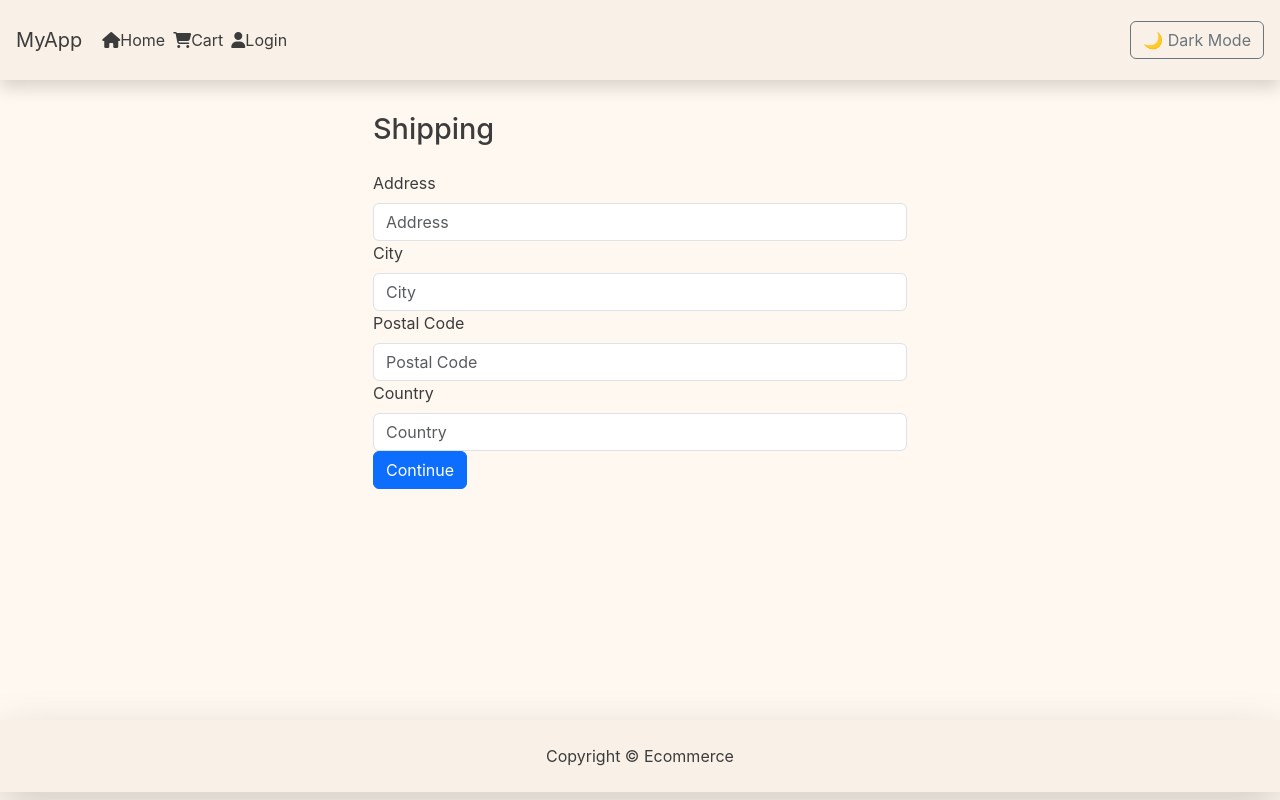
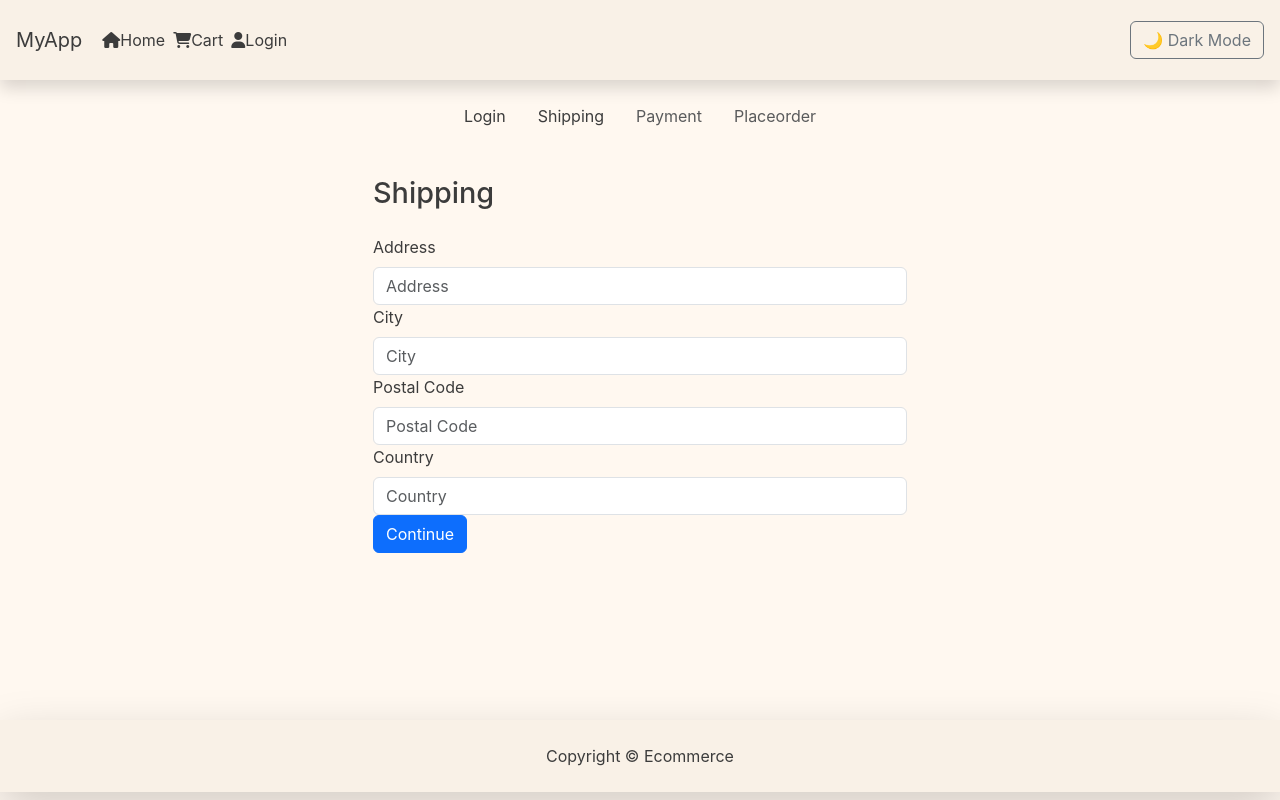
Before and after one commit to Edgar-Sumabat-Jr/ecommerce, a React (Vite) app in the folder frontend/reactjs-vite/: page /shipping in a window 1280 px wide. Built offline with nearby package versions, Linux system fonts and the light colour scheme.

Commit message:
added checkoutsteps

```diff
--- /dev/null
+++ b/frontend/reactjs-vite/src/components/CheckoutSteps.jsx
@@ -0,0 +1,45 @@
+import React from 'react';
+import { Nav } from 'react-bootstrap';
+
+import { Link } from 'react-router-dom';
+
+function CheckoutSteps({ step1, step2, step3, step4 }) {
+  return (
+    <Nav className='justify-content-center mb-4'>
+      <Nav.Item>
+        {step1 ? (
+            <Nav.Link as={Link} to='/login' style={{ color: 'inherit', textDecoration: 'none' }}>Login</Nav.Link>
+        ) : (
+          <Nav.Link disabled>Login</Nav.Link>
+        )}
+      </Nav.Item>
+
+      <Nav.Item>
+        {step2 ? (
+          <Nav.Link as={Link} to='/shipping' style={{ color: 'inherit', textDecoration: 'none' }}>Shipping</Nav.Link>
+        ) : (
+          <Nav.Link disabled>Shipping</Nav.Link>
+        )}
+      </Nav.Item>
+
+      <Nav.Item>
+        {step3 ? (
+          <Nav.Link as={Link} to='/payment' style={{ color: 'inherit', textDecoration: 'none' }}>Payment</Nav.Link>
+        ) : (
+          <Nav.Link disabled>Payment</Nav.Link>
+        )}
+      </Nav.Item>
+
+      <Nav.Item>
+        {step4 ? (
+          <Nav.Link as={Link} to='/placeorder' style={{ color: 'inherit', textDecoration: 'none' }}>Placeorder</Nav.Link>
+        ) : (
+          <Nav.Link disabled>Placeorder</Nav.Link>
+        )}
+      </Nav.Item>
+    </Nav>
+  );
+}
+
+
+export default CheckoutSteps
--- a/frontend/reactjs-vite/src/pages/Header.jsx
+++ b/frontend/reactjs-vite/src/pages/Header.jsx
@@ -1,13 +1,11 @@
 import React from "react"
-import { Outlet, Link, } from "react-router-dom"
-import { useAuth } from "../context/AuthContext"
+import { Link } from "react-router-dom"
 import ThemeToggle from "../components/ThemeToggle";
 
 import '../styles/header.css'
 import '../index.css'
 
 import { Container, Nav, Navbar, NavDropdown } from 'react-bootstrap';
-import { LinkContainer } from 'react-router-bootstrap';
 
 
 import { logout } from "../actions/userActions";
--- a/frontend/reactjs-vite/src/pages/ShippingPage.jsx
+++ b/frontend/reactjs-vite/src/pages/ShippingPage.jsx
@@ -6,6 +6,8 @@ import { useState } from 'react';
 
 import FormContainer from '../components/FormContainer';
 import { Form, Button } from 'react-bootstrap';
+
+import CheckoutSteps from '../components/CheckoutSteps';
 
 function ShippingPage() {
     const cart = useSelector(state => state.cart)
@@ -25,7 +27,8 @@ function ShippingPage() {
   };
 
   return (
-    <FormContainer>
+<FormContainer>
+    <CheckoutSteps step1 step2 />
   <h1>Shipping</h1>
   <Form onSubmit={submitHandler}>
     <Form.Group controlId='address'>
```
